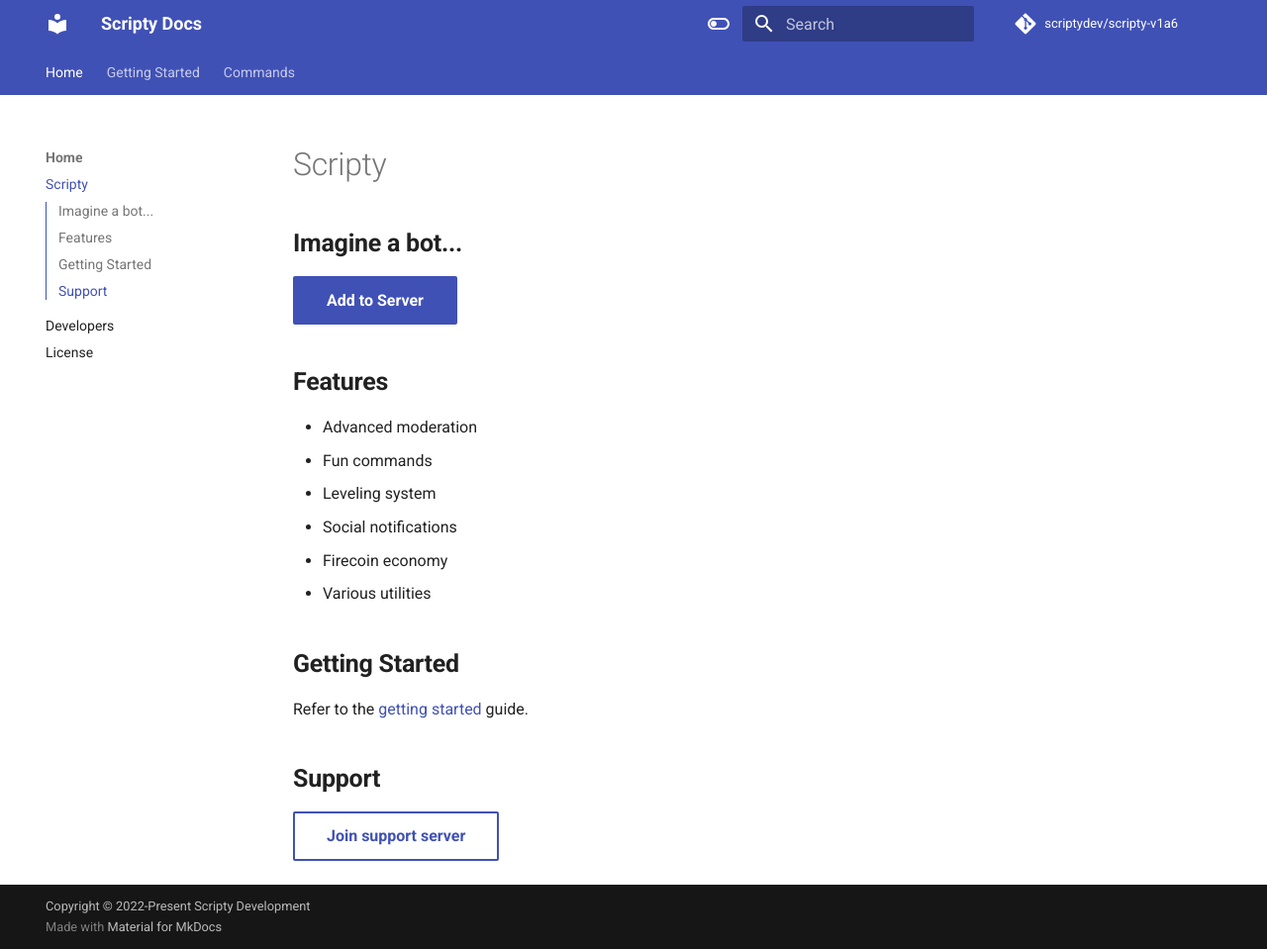
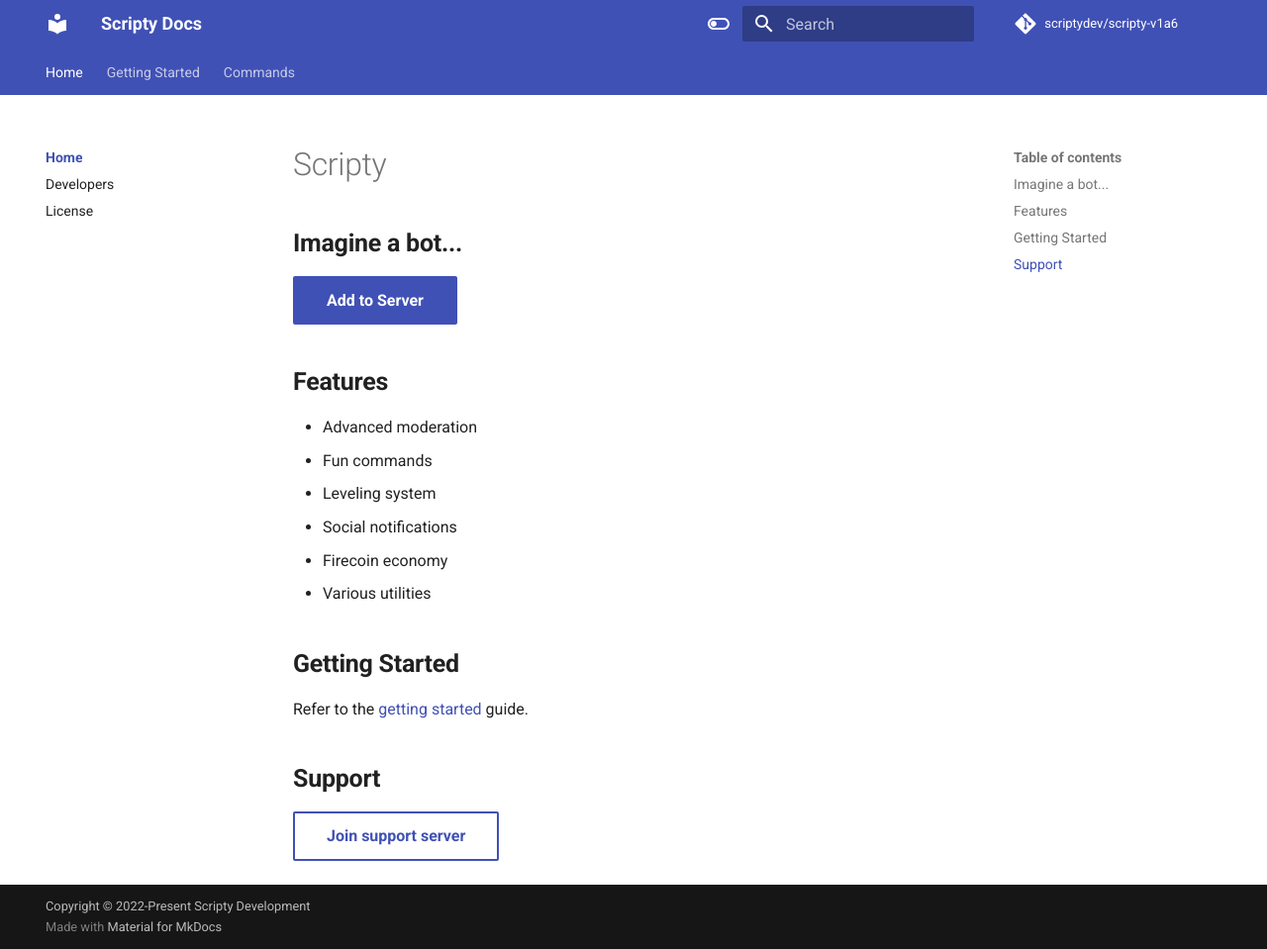
Before and after one commit to scriptydev/prescripty, an MkDocs documentation site: the page built from docs/index.md, in a window 1280 px wide and 959 px high. Shown: the whole window at 99% size. Built offline with MkDocs 1.6.1 and Material for MkDocs 9.7.7, drawn with Linux system fonts in a browser that asks for light colours; comment, search, counter and statistics services are not loaded.

Commit message:
Change navigation

```diff
--- a/mkdocs.yml
+++ b/mkdocs.yml
@@ -8,13 +8,13 @@
 theme:
   name: material
   features:
+    - navigation.expand
+    - navigation.indexes
+    - navigation.sections
+    - navigation.tabs
     - navigation.top
-    - navigation.tabs
-    - navigation.sections
-    - navigation.expand
     - search.suggest
     - search.share
-    - toc.integrate
   palette:
     - media: "(prefers-color-scheme: light)"
       scheme: default
```
